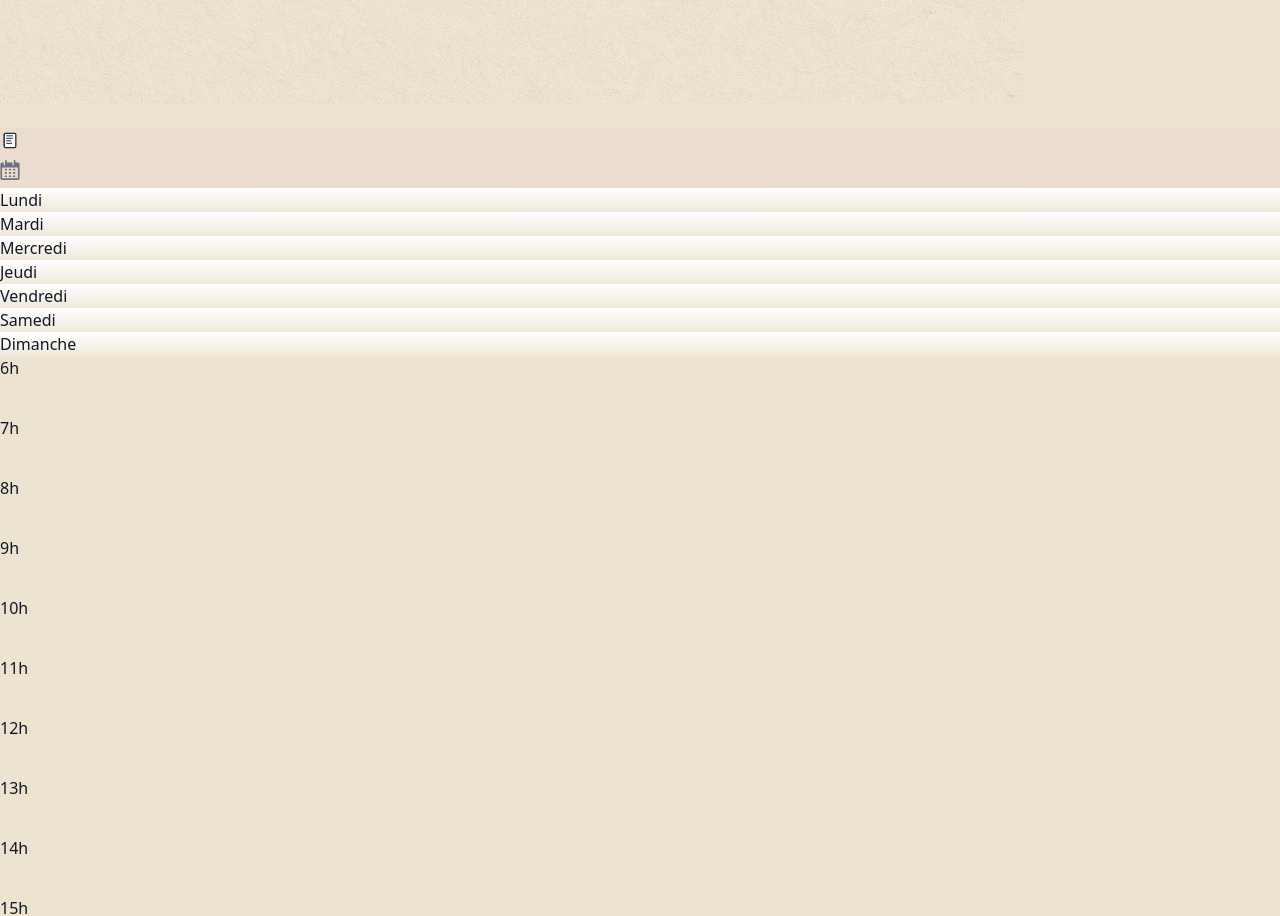
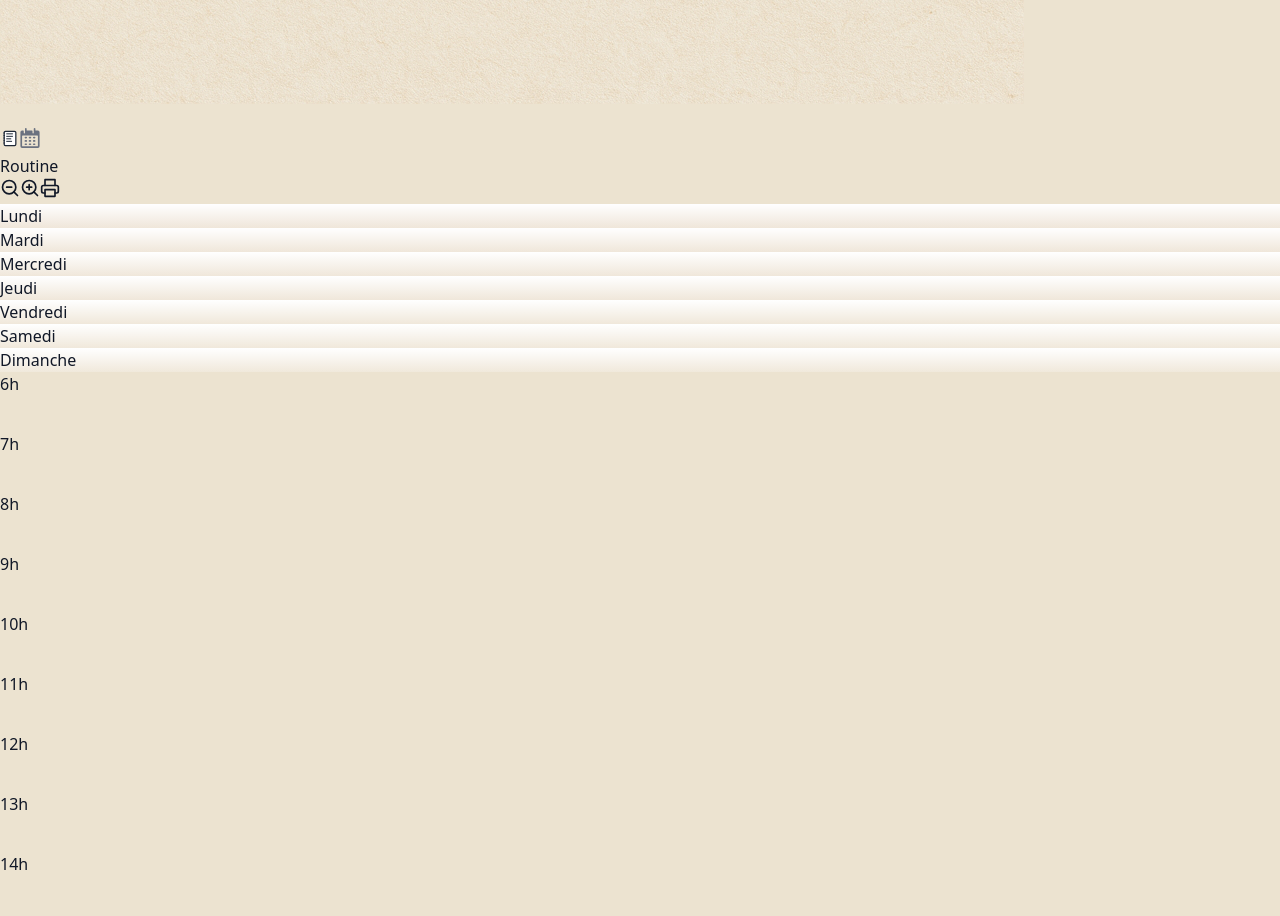
Before and after one commit to florianInfo/Flow, a React (Vite) app: page / in a window 1280 px wide. Shown: the part 920-1836 px from the top of the page. Built offline with nearby package versions, Linux system fonts and the light colour scheme.

Commit message:
improve planner and page

```diff
--- a/src/App.tsx
+++ b/src/App.tsx
@@ -905,10 +905,10 @@ function App() {
           onDeleteSave={handleDeleteSave}
         />
       ) : (
-        <div className="flex-1 min-h-0 overflow-hidden flex relative">
+        <div className="flex-1 h-full mb-4 p-4 min-h-0 flex relative">
           {/* Planner - prend toute la page */}
-          <div className={`flex-1 min-h-0 overflow-hidden transition-all duration-300 ${isSearchPanelOpen ? 'mr-80' : 'mr-12'}`}>
-            <div className={`h-full m-4 ${borderRadiusClass} border border-black bg-white shadow-lg overflow-hidden`}>
+          <div className={`h-full flex-1 min-h-0 transition-all duration-300 ${isSearchPanelOpen ? 'mr-80' : 'mr-12'}`}>
+            <div className={`h-full ${borderRadiusClass} border border-black bg-white overflow-hidden`}>
               <Planner
                 activities={user.activities}
                 scheduledActivities={user.templates.flatMap(t => t.scheduledActivities)}
@@ -922,6 +922,7 @@ function App() {
                 onWeekChange={handleWeekChange}
                 draggedActivity={draggedActivity}
                 onDragEnd={() => setDraggedActivity(null)}
+                mode={plannerMode}
                 onModeChange={(mode) => setPlannerMode(mode)}
                 onActivityDoubleClick={(activityId, scheduledActivityId, mode) => {
                   const activity = user.activities.find(a => a.id === activityId)
@@ -949,11 +950,11 @@ function App() {
 
           {/* Panneau latéral de recherche - toujours visible, bandeau étroit quand fermé */}
           <div
-            className={`fixed ${borderRadiusClass} top-24 right-0 bottom-0 bg-white border border-black shadow-lg transition-all duration-300 z-30 ${
+            className={`fixed ${borderRadiusClass} top-32 right-0 bottom-16 bg-white border border-black shadow-lg transition-all duration-300 z-30 ${
               isSearchPanelOpen ? 'w-80' : 'w-12'
             }`}
           >
-            <div className={`h-full ${borderRadiusClass} overflow-hidden flex flex-col`}>
+            <div className={`h-full ${borderRadiusClass} flex flex-col overflow-hidden`}>
               <SearchActivitiesPanel
                 activities={user.activities}
                 onDragStart={(e, activity) => {
--- a/src/components/ActivityBlock.tsx
+++ b/src/components/ActivityBlock.tsx
@@ -77,6 +77,7 @@ export default function ActivityBlock({
   const title = isScheduled ? `${activity.title}` : activity.title
   const startTime = planned?.startTime || scheduled?.startTime || ''
   const endTime = planned?.endTime || scheduled?.endTime || ''
+  const isCompact = position.height < 40
 
   return (
     <div
@@ -86,7 +87,7 @@ export default function ActivityBlock({
       onDragOver={onDragOver}
       onDrop={onDrop}
       style={baseStyle}
-      className={`flex flex-col justify-center relative ${borderRadiusClass}`}
+      className={`flex ${isCompact ? 'flex-row items-center gap-1' : 'flex-col justify-center items-center'} relative ${borderRadiusClass}`}
       title={title}
       onClick={onSelect}
       onDoubleClick={onDoubleClick}
@@ -129,7 +130,7 @@ export default function ActivityBlock({
 
       {/* Contenu de l'activité */}
       <div className={`font-medium truncate ${activity.textColor === 'white' ? 'text-white' : 'text-black'}`}>{activity.title}</div>
-      <div className={`text-xs ${activity.textColor === 'white' ? 'text-gray-300' : 'text-gray-600'}`}>
+      <div className={`${isCompact ? 'text-[10px]' : 'text-xs'} ${activity.textColor === 'white' ? 'text-gray-300' : 'text-gray-600'} ${isCompact ? 'whitespace-nowrap' : ''}`}>
         {startTime} - {endTime}
       </div>
 
--- a/src/components/ActivityModal.tsx
+++ b/src/components/ActivityModal.tsx
@@ -128,11 +128,6 @@ export default function ActivityModal({
     // Si on change d'unit et ce n'est pas monthly, réinitialiser weekOfMonth
     if (field === 'unit' && value !== 'monthly') {
       updatedPeriodicity.weekOfMonth = undefined
-    }
-
-    // Pour weekdays, on ignore la fréquence (toujours du lundi au vendredi)
-    if (field === 'unit' && value === 'weekdays') {
-      updatedPeriodicity.frequency = 1
     }
 
     setPeriodicity(updatedPeriodicity)
--- a/src/components/Planner.tsx
+++ b/src/components/Planner.tsx
@@ -9,8 +9,7 @@ import { getSlotFromMousePosition, PlannerDimensions, detectScrollZone, validate
 import { preparePlannedActivitiesForDay, prepareScheduledActivitiesForDay } from '../utils/PlannerActivityUtils'
 import { calculateHoverPreviewStyle } from '../utils/PlannerStyleUtils'
 import ActivityBlock from './ActivityBlock'
-import PlannerIcon from './PlannerIcon'
-import CalendarIcon from './CalendarIcon'
+import PlannerTools from './PlannerTools'
 
 type PlannerMode = 'routine' | 'calendrier'
 
@@ -31,6 +30,7 @@ interface PlannerProps {
   draggedActivity?: Activity | null
   onDragEnd?: () => void
   onModeChange?: (mode: PlannerMode) => void
+  mode?: PlannerMode
 }
 
 export default function Planner({
@@ -48,12 +48,26 @@ export default function Planner({
   draggedActivity: externalDraggedActivity,
   onDragEnd,
   onModeChange,
+  mode: externalMode,
 }: PlannerProps) {
   const { settings } = useAppSettings()
   const borderRadiusClass = getBorderRadiusFromSettings(settings)
 
   // Gestion interne du mode
-  const [mode, setMode] = useState<PlannerMode>('routine')
+  const [mode, setMode] = useState<PlannerMode>(externalMode || 'routine')
+  // Gestion du zoom local au planner
+  const [zoomLevel, setZoomLevel] = useState<number>(1)
+
+  const handleZoomIn = () => setZoomLevel(prev => Math.min(prev + 0.1, 2))
+  const handleZoomOut = () => setZoomLevel(prev => Math.max(prev - 0.1, 0.5))
+  const handlePrint = () => window.print()
+
+  // Synchroniser avec le mode externe si fourni
+  useEffect(() => {
+    if (externalMode !== undefined && externalMode !== mode) {
+      setMode(externalMode)
+    }
+  }, [externalMode])
 
   // Notifier le parent du changement de mode
   useEffect(() => {
@@ -682,6 +696,11 @@ export default function Planner({
     handleInternalWeekChange(nextWeek)
   }
 
+  const weekLabel =
+    mode === 'calendrier' && weekStart
+      ? `Semaine du ${weekStart.toLocaleDateString('fr-FR', { day: 'numeric', month: 'long', year: 'numeric' })}`
+      : ''
+
   // Réinitialiser la semaine quand on passe en mode routine
   useEffect(() => {
     if (mode === 'routine') {
@@ -761,7 +780,19 @@ export default function Planner({
   }, []) // Seulement au montage initial
 
   return (
-    <div className="flex flex-col h-full overflow-hidden pb-6">
+    <div className="flex flex-col h-full overflow-hidden">
+      {/* Barre d'outils du planner */}
+      <PlannerTools
+        currentMode={mode}
+        onModeChange={setMode}
+        onZoomIn={handleZoomIn}
+        onZoomOut={handleZoomOut}
+        onPrint={handlePrint}
+        currentWeekLabel={weekLabel}
+        onPreviousWeek={mode === 'calendrier' ? handlePreviousWeek : undefined}
+        onNextWeek={mode === 'calendrier' ? handleNextWeek : undefined}
+      />
+
       {/* Planner */}
       <div className="flex-1 flex flex-col bg-white min-h-0">
         {/* Zone scrollable avec les heures et les slots */}
@@ -773,58 +804,11 @@ export default function Planner({
             cursor: scrollCursor === 'up' ? 'n-resize' : scrollCursor === 'down' ? 's-resize' : undefined
           }}
         >
+          <div style={{ zoom: zoomLevel }}>
           {/* Header sticky avec les jours */}
           <div className="flex border-b sticky top-0 z-20 flex-shrink-0" style={{ boxSizing: 'border-box', width: '100%', background: 'linear-gradient(to bottom, rgba(234, 221, 205, 1), rgba(234, 221, 205, 0.25))' }}>
-            {/* Colonne des heures - sélecteur de mode */}
-            <div className="w-20 flex-shrink-0 border-r relative" style={{ boxSizing: 'border-box', background: 'linear-gradient(to bottom, rgba(234, 221, 205, 1), rgba(234, 221, 205, 0.25))' }}>
-              <div className="h-12 grid grid-cols-2 grid-rows-2 relative" style={{ border: 'none' }}>
-                {/* Barre diagonale traversant les cellules haut droite et bas gauche */}
-                <div
-                  className="absolute top-0 left-0 w-full h-full pointer-events-none"
-                  style={{
-                    background: 'linear-gradient(to bottom right, transparent calc(50% - 1px), #9ca3af calc(50% - 1px), #9ca3af calc(50% + 1px), transparent calc(50% + 1px))',
-                  }}
-                />
-
-                {/* Cellule haut gauche - Mode Routine */}
-                <div className="flex items-center justify-center relative z-10">
-                  <button
-                    onClick={() => setMode('routine')}
-                    className={`flex items-center justify-center transition-all rounded-xl ${
-                      mode === 'routine'
-                        ? 'bg-gray-700 text-white'
-                        : 'bg-transparent hover:bg-gray-200'
-                    }`}
-                    style={{ width: '24px', height: '24px' }}
-                    title="Mode Routine"
-                  >
-                    <PlannerIcon isActive={mode === 'routine'} />
-                  </button>
-                </div>
-
-                {/* Cellule haut droite - vide (barre diagonale visible) */}
-                <div className="relative z-10"></div>
-
-                {/* Cellule bas gauche - vide (barre diagonale visible) */}
-                <div className="relative z-10"></div>
-
-                {/* Cellule bas droite - Mode Calendrier */}
-                <div className="flex items-center justify-center relative z-10">
-                  <button
-                    onClick={() => setMode('calendrier')}
-                    className={`flex items-center justify-center transition-all rounded-xl ${
-                      mode === 'calendrier'
-                        ? 'bg-gray-700 text-white'
-                        : 'bg-transparent hover:bg-gray-200'
-                    }`}
-                    style={{ width: '24px', height: '24px' }}
-                    title="Mode Calendrier"
-                  >
-                    <CalendarIcon isActive={mode === 'calendrier'} />
-                  </button>
-                </div>
-              </div>
-            </div>
+            {/* Colonne des heures - zone neutre (sans design ni icônes) */}
+            <div className="w-20 flex-shrink-0" />
 
             {/* En-têtes des jours */}
             {weekDays.map((day, dayIndex) => {
@@ -1049,28 +1033,9 @@ export default function Planner({
             })}
           </div>
         </div>
-      </div>
+        </div> {/* Fin zone zoomée */}
+      </div> {/* Fin zone scrollable */}
 
-      {/* Navigation de semaine - uniquement en mode calendrier */}
-      {mode === 'calendrier' && (
-        <div className="p-2 border-t bg-gray-50 flex items-center justify-between">
-          <button
-            onClick={handlePreviousWeek}
-            className="px-4 py-2 bg-gray-200 rounded-xl hover:bg-gray-300 transition-colors"
-          >
-            ← Semaine précédente
-          </button>
-          <div className="text-sm font-medium">
-            {weekStart && `Semaine du ${weekStart.toLocaleDateString('fr-FR', { day: 'numeric', month: 'long', year: 'numeric' })}`}
-          </div>
-          <button
-            onClick={handleNextWeek}
-            className="px-4 py-2 bg-gray-200 rounded-xl hover:bg-gray-300 transition-colors"
-          >
-            Semaine suivante →
-          </button>
-        </div>
-      )}
     </div>
   )
 }
--- /dev/null
+++ b/src/components/PlannerTools.tsx
@@ -0,0 +1,181 @@
+import { useAppSettings } from '../contexts/AppSettingsContext'
+import { getBorderRadiusFromSettings } from '../utils/BorderRadiusUtils'
+import CalendarIcon from './CalendarIcon'
+import PlannerIcon from './PlannerIcon'
+
+type PlannerMode = 'routine' | 'calendrier'
+
+interface PlannerToolsProps {
+  currentMode: PlannerMode
+  onModeChange: (mode: PlannerMode) => void
+  onZoomIn: () => void
+  onZoomOut: () => void
+  onPrint: () => void
+  currentWeekLabel?: string
+  onPreviousWeek?: () => void
+  onNextWeek?: () => void
+}
+
+export default function PlannerTools({
+  currentMode,
+  onModeChange,
+  onZoomIn,
+  onZoomOut,
+  onPrint,
+  currentWeekLabel,
+  onPreviousWeek,
+  onNextWeek,
+}: PlannerToolsProps) {
+  const { settings } = useAppSettings()
+  const borderRadiusClass = getBorderRadiusFromSettings(settings)
+
+  const handleViewChange = (mode: PlannerMode) => {
+    onModeChange(mode)
+  }
+
+  const handleZoomIn = () => {
+    onZoomIn()
+  }
+
+  const handleZoomOut = () => {
+    onZoomOut()
+  }
+
+  const handlePrint = () => {
+    onPrint()
+  }
+
+  return (
+    <div className={`w-full border-b border-black bg-white ${borderRadiusClass}`} style={{ borderTopLeftRadius: 0, borderTopRightRadius: 0 }}>
+      <div className="flex items-center justify-between px-4 py-2 gap-4">
+        {/* Section changement de vue */}
+        <div className="flex items-center gap-2">
+          <button
+            onClick={() => handleViewChange('routine')}
+            className={`[&_*]:cursor-pointer  flex items-center justify-center p-2 transition-all ${borderRadiusClass} ${
+              currentMode === 'routine'
+                ? 'bg-gray-700 text-white'
+                : 'bg-transparent hover:bg-gray-200 text-gray-600'
+            }`}
+            title="Mode Routine"
+          >
+            <PlannerIcon isActive={currentMode === 'routine'} />
+          </button>
+          <button
+            onClick={() => handleViewChange('calendrier')}
+            className={`[&_*]:cursor-pointer flex items-center justify-center p-2 transition-all ${borderRadiusClass} ${
+              currentMode === 'calendrier'
+                ? 'bg-gray-700 text-white'
+                : 'bg-transparent hover:bg-gray-200 text-gray-600'
+            }`}
+            title="Mode Calendrier"
+          >
+            <CalendarIcon isActive={currentMode === 'calendrier'} />
+          </button>
+        </div>
+
+        {/* Section navigation semaine */}
+        <div className="flex items-center gap-2 mx-auto">
+          {currentMode === 'routine' ? (
+            <div className="text-sm font-semibold">Routine</div>
+          ) : (
+            <>
+              <button
+                onClick={onPreviousWeek}
+                className={`px-2 py-1 text-sm border border-gray-300 bg-white hover:bg-gray-100 transition-colors ${borderRadiusClass}`}
+                title="Semaine précédente"
+                disabled={!onPreviousWeek}
+              >
+                ←
+              </button>
+              <div className="text-sm font-medium whitespace-nowrap">
+                {currentWeekLabel || ' '}
+              </div>
+              <button
+                onClick={onNextWeek}
+                className={`px-2 py-1 text-sm border border-gray-300 bg-white hover:bg-gray-100 transition-colors ${borderRadiusClass}`}
+                title="Semaine suivante"
+                disabled={!onNextWeek}
+              >
+                →
+              </button>
+            </>
+          )}
+        </div>
+
+        {/* Section zoom et impression */}
+        <div className="flex items-center gap-2">
+          {/* Bouton zoom moins */}
+          <button
+            onClick={handleZoomOut}
+            className={`flex items-center justify-center p-2 transition-all ${borderRadiusClass} bg-transparent hover:bg-gray-200 text-gray-600`}
+            title="Dézoomer"
+          >
+            <svg
+              xmlns="http://www.w3.org/2000/svg"
+              viewBox="0 0 24 24"
+              width="20"
+              height="20"
+              fill="none"
+              stroke="currentColor"
+              strokeWidth="2"
+              strokeLinecap="round"
+              strokeLinejoin="round"
+            >
+              <circle cx="11" cy="11" r="8"></circle>
+              <path d="m21 21-4.35-4.35"></path>
+              <line x1="8" y1="11" x2="14" y2="11"></line>
+            </svg>
+          </button>
+
+          {/* Bouton zoom plus */}
+          <button
+            onClick={handleZoomIn}
+            className={`flex items-center justify-center p-2 transition-all ${borderRadiusClass} bg-transparent hover:bg-gray-200 text-gray-600`}
+            title="Zoomer"
+          >
+            <svg
+              xmlns="http://www.w3.org/2000/svg"
+              viewBox="0 0 24 24"
+              width="20"
+              height="20"
+              fill="none"
+              stroke="currentColor"
+              strokeWidth="2"
+              strokeLinecap="round"
+              strokeLinejoin="round"
+            >
+              <circle cx="11" cy="11" r="8"></circle>
+              <path d="m21 21-4.35-4.35"></path>
+              <line x1="11" y1="8" x2="11" y2="14"></line>
+              <line x1="8" y1="11" x2="14" y2="11"></line>
+            </svg>
+          </button>
+
+          {/* Bouton impression */}
+          <button
+            onClick={handlePrint}
+            className={`flex items-center justify-center p-2 transition-all ${borderRadiusClass} bg-transparent hover:bg-gray-200 text-gray-600`}
+            title="Imprimer"
+          >
+            <svg
+              xmlns="http://www.w3.org/2000/svg"
+              viewBox="0 0 24 24"
+              width="20"
+              height="20"
+              fill="none"
+              stroke="currentColor"
+              strokeWidth="2"
+              strokeLinecap="round"
+              strokeLinejoin="round"
+            >
+              <polyline points="6 9 6 2 18 2 18 9"></polyline>
+              <path d="M6 18H4a2 2 0 0 1-2-2v-5a2 2 0 0 1 2-2h16a2 2 0 0 1 2 2v5a2 2 0 0 1-2 2h-2"></path>
+              <rect x="6" y="14" width="12" height="8"></rect>
+            </svg>
+          </button>
+        </div>
+      </div>
+    </div>
+  )
+}
--- a/src/styles/index.css
+++ b/src/styles/index.css
@@ -46,6 +46,11 @@
   button, a, [role="button"], .cursor-pointer, [class*="cursor-pointer"] {
     cursor: pointer !important;
   }
+
+  /* Tous les enfants d'un bouton héritent du curseur pointer */
+  button * {
+    cursor: pointer !important;
+  }
 }
 
 @layer components {
```
Also changed, not shown: src/components/SearchActivitiesPanel.tsx (+6 -7 lines).
